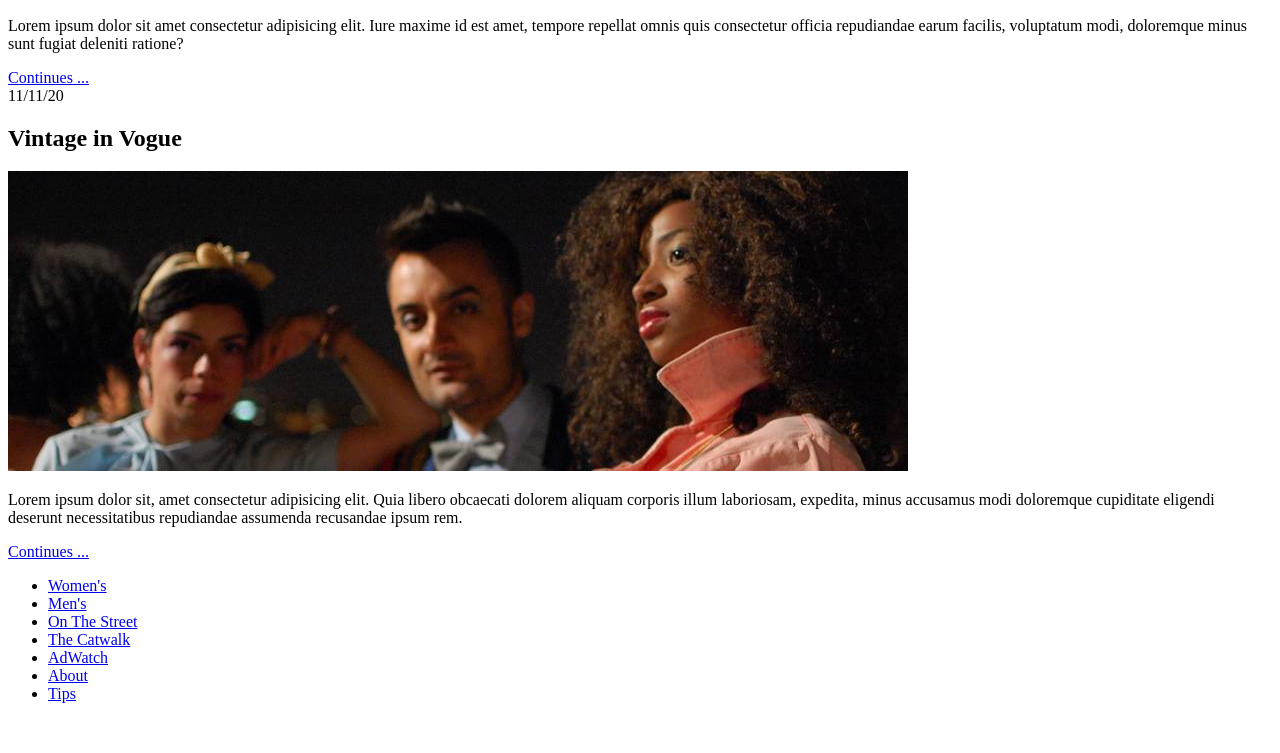
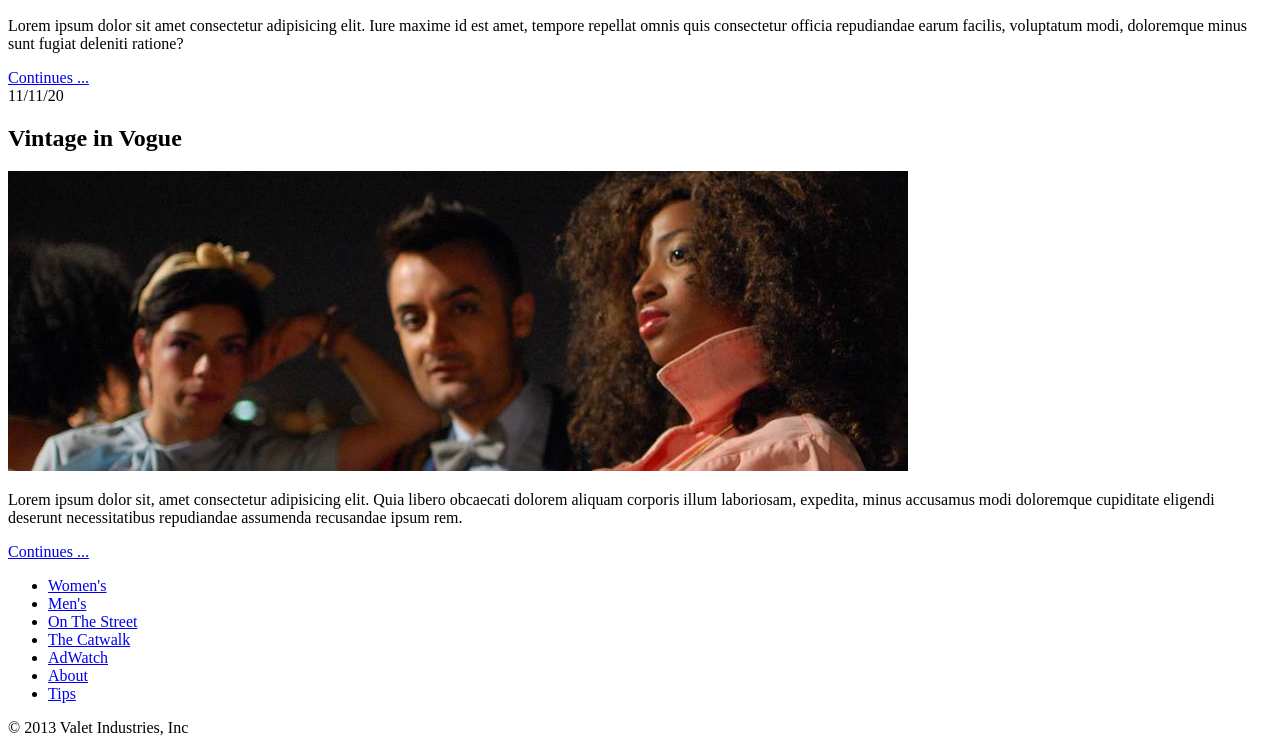
Before and after one commit to typhoon1zero2/fashionBlog, a plain HTML site: page index.html in a window 1280 px wide. Shown: the part 639-1392 px from the top of the page. Before the commit the page ends 1358 px from the top, so only its background shows below. Drawn offline with Linux system fonts and the light colour scheme.

Commit message:
Created copyright in footer

```diff
--- a/index.html
+++ b/index.html
@@ -88,6 +88,7 @@
             </li>
         </ul>
     </nav>
+    <p class="copyright">&copy; 2013 Valet Industries, Inc</p>
 </footer>
     <!--End Footer Tag-->
 </body>
```
